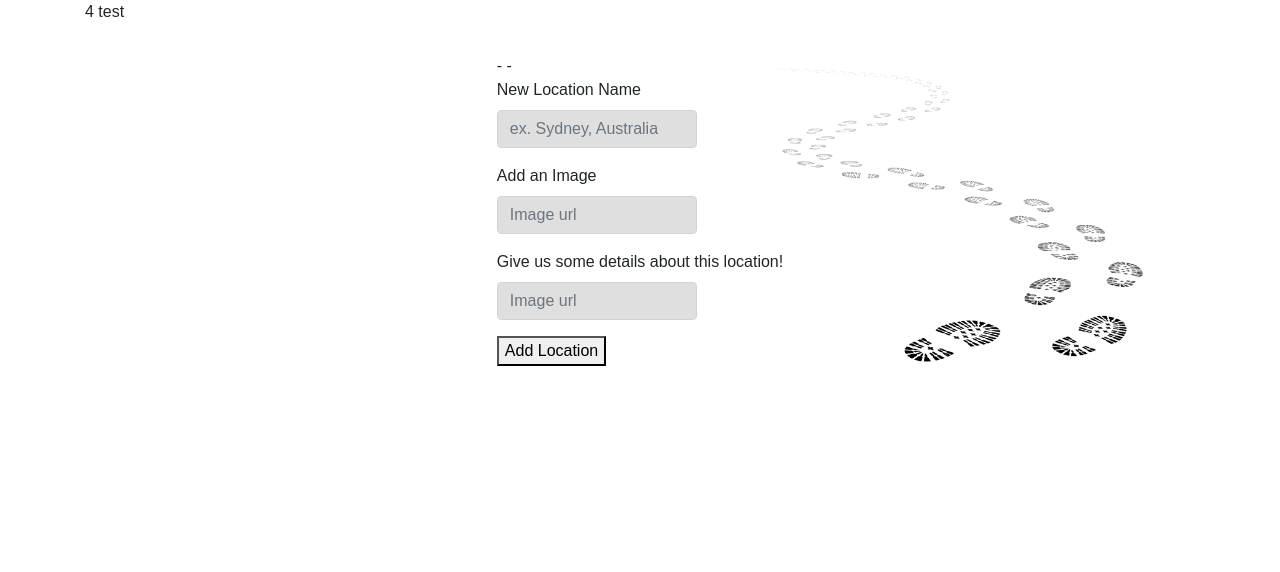
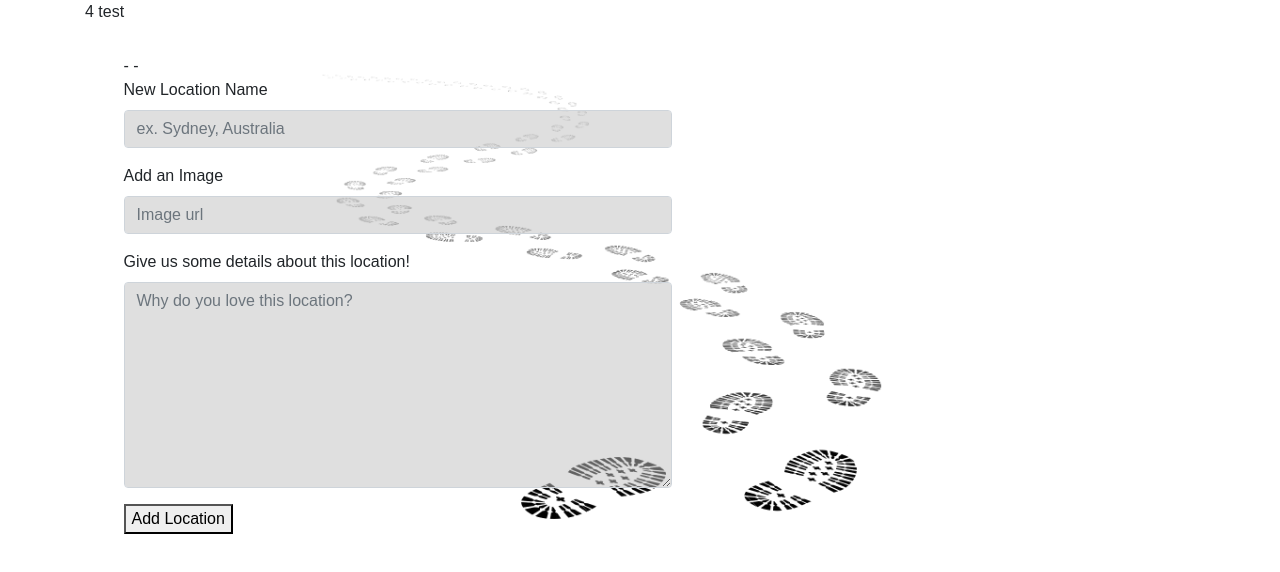
Before and after one commit to yortortle/FavoriteLocationsApp, a website: page public/index.html in a window 1280 px wide. Drawn offline with nearby package versions, Linux system fonts and the light colour scheme; no server answers.

Commit message:
minor updates to new form, small css change for form

```diff
--- a/public/css/app.css
+++ b/public/css/app.css
@@ -62,6 +62,9 @@ body{
     margin:10px;
 }
 
+.form-group input{
+    overflow-wrap: break-word;
+}
 /* ==============
 === New Item Form Styling
 ================= */
@@ -74,7 +77,10 @@ body{
     background-size: contain;
     background-repeat:no-repeat;
     background-position: right;
+    max-width: 800px;
 }
+
+
 
 .inputFormContainer input, .inputFormContainer textarea{
     width:70%;
--- a/public/partials/new.html
+++ b/public/partials/new.html
@@ -12,10 +12,9 @@
                 </div>
                 <div class="form-group">
                     <label for="newLocationDescription">Give us some details about this location!</label>
-                    <input ng-model="ctrl.description" id="newLocationDescription" class="form-control" type="text" placeholder="Image url" ng-model="ctrl.description" placeholder="Why do you love this location?">
 
                     <!-- Thor, It seems like textarea doesn't work with ng-model. I'm used text area for now. I did research and others have this same issue, ng-model working fine for input text boxes -->
-                    <!-- <textarea ng-model="ctrl.description" id="newLocationDescription" class="form-control" rows="8" cols="80" placeholder="Why do you love this location?"></textarea> -->
+                    <textarea ng-model="ctrl.description" id="newLocationDescription" class="form-control" rows="8" cols="80" placeholder="Why do you love this location?"></textarea>
                 </div>
                     <button type="submit" >Add Location</button>
             </form>
```
